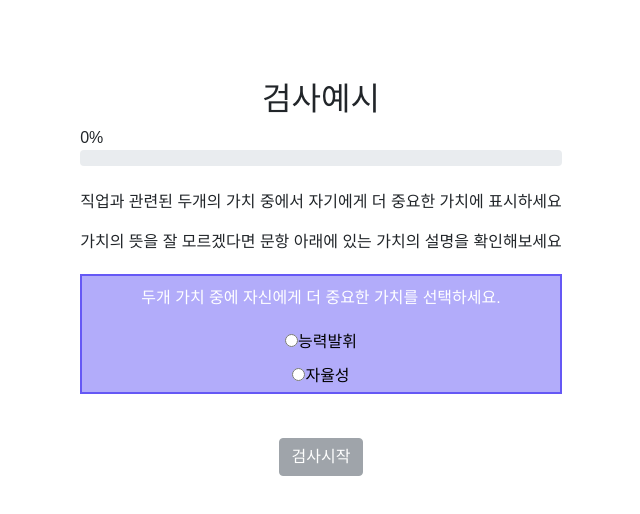
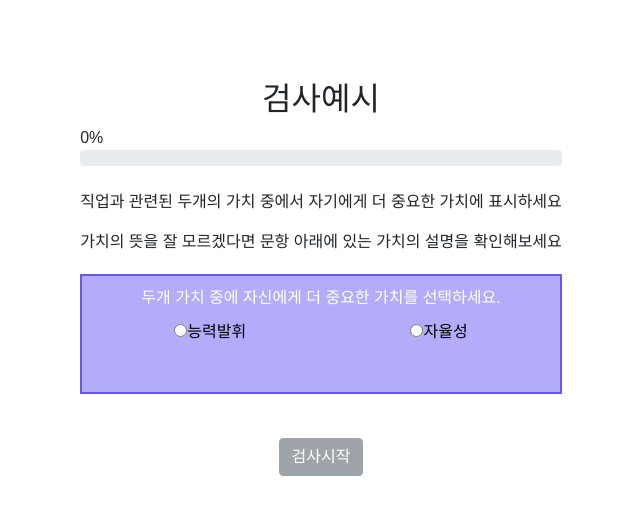
Before and after one commit to Grapefruitgreentealoe/eliceproject, a React (Create React App) app: page /example in a window 1280 px wide. Shown: the top 514 px of the page, without its empty margins (319-959 px from the left). Built offline with nearby package versions, Linux system fonts and the light colour scheme; a web font is replaced by a local one.

Commit message:
merge radioinput and qradioinput

```diff
--- a/src/Questions.jsx
+++ b/src/Questions.jsx
@@ -8,6 +8,7 @@ import ProgressBar from 'react-bootstrap/ProgressBar';
 import 'bootstrap/dist/css/bootstrap.min.css';
 import Button from 'react-bootstrap/Button';
 import { useAnswerDispatch } from './answerContext';
+import {useHistory} from "react-router-dom";
 
 async function getQuestion() {
   const response = await axios.get(
@@ -44,7 +45,7 @@ function Questions() {
       const newArr = [...state];
       newArr[question.qitemNo - 1] = Number(e.target.value);
       const result = newArr.length == page * 5 + 5 || newArr.length == len;
-      console.log('[handleChange] result :', result);
+
       setAllChked(result);
       return newArr;
     });
@@ -52,7 +53,7 @@ function Questions() {
   };
 
   const handleNextButton = (e) => {
-    console.log(allchked, page, e.target.state);
+
     if (allchked) {
       setPage(page + 1);
     }
@@ -65,15 +66,10 @@ function Questions() {
       .slice(page * 5, (page + 1) * 5)
       .filter((el) => !!el).length;
 
-    console.log(
-      '[useEffect]currentCheckStateLength: ',
-      currentCheckStateLength,
-      chkstate,
-      page,
-    );
+
     if (len && chkstate.length == len) {
       dispatch({ type: 'TESTDATA_SEND', payload: chkstate });
-      console.log('dispatch data', chkstate);
+
     }
 
     setAllChked(
--- a/src/components/InputUser.jsx
+++ b/src/components/InputUser.jsx
@@ -1,7 +1,7 @@
 import React, { useEffect, useState } from 'react';
 
 import './page-layout.css';
-import { RadioInput } from './RadioInput';
+import { QRadioInput } from './RadioInput';
 import { NextButton } from './Buttons';
 import { useAnswerDispatch } from '../answerContext';
 
@@ -38,13 +38,13 @@ function InputUser() {
       />
       <br />
       <label>성별</label>
-      <RadioInput
+      <QRadioInput
         values={[
-          { label: '남자', num: '1' },
-          { label: '여자', num: '2' },
+          { label: '남자', value: '1' ,name:"questionNumber1"},
+          { label: '여자', value: '2' ,name:"questionNumber1"},
         ]}
-        name="questionNumber1"
         onClick={handleChange}
+        chked={state}
       />
       <div className="navigation">
         <NextButton
--- a/src/components/RadioInput.jsx
+++ b/src/components/RadioInput.jsx
@@ -1,16 +1,16 @@
 import React from 'react';
 
-export function RadioInput({ onClick, name, values, state }) {
+export function RadioInput({ onClick, values, chked}) {
   return (
     <div>
       {values.map((value) => (
-        <div key={value.num} style={{ marginTop: '10px' }}>
+        <div key={value.value} style={{ marginTop: '10px' }}>
           <input
-            name={name}
-            defaultChecked={value.num === state}
+            name={value.name}
+            checked={value.value === chked}
             onClick={onClick}
             type="radio"
-            value={value.num}
+            value={value.value}
           />
           {value.label}
         </div>
--- a/src/page/TestFin.jsx
+++ b/src/page/TestFin.jsx
@@ -7,7 +7,6 @@ import '../components/page-layout.css';
 
 export default function TestFin() {
 
-  console.log(data.name);
   return (
     <PageLayout title="검사가 완료되었습니다.">
       검사가 완료되었습니다.
--- a/src/page/TestSample.jsx
+++ b/src/page/TestSample.jsx
@@ -1,13 +1,15 @@
 import React, { useState } from 'react';
 
 import PageLayout from '../components/PageLayout';
-import { RadioInput } from '../components/RadioInput';
+import { QRadioInput } from '../components/RadioInput';
 import { NextButton } from '../components/Buttons';
 import '../components/page-layout.css';
 import ProgressBar from 'react-bootstrap/ProgressBar';
 import 'bootstrap/dist/css/bootstrap.min.css';
+import {useHistory} from "react-router-dom";
 
 function TestExample() {
+  const history = useHistory();
   const [state, setState] = useState('');
 
   const handleChange = (e) => {
@@ -28,28 +30,22 @@ function TestExample() {
         </p>
         <div className="question-box">
           두개 가치 중에 자신에게 더 중요한 가치를 선택하세요.
-          <div
-            style={{
-              display: 'flex',
-              flexDirection: 'row',
-              justifyContent: 'space-around',
-              color: 'black',
-              marginTop: '10px',
-            }}
-          >
-            <RadioInput
+          <div>
+            <QRadioInput
               values={[
                 {
                   label: '능력발휘',
-                  num: 1,
+                  value: "1",
+                  name:"example"
                 },
                 {
                   label: '자율성',
-                  num: 2,
+                  value: "2",
+                  name:"example"
                 },
               ]}
               onClick={handleChange}
-              name="example"
+              chked={state}
             />
           </div>
         </div>
```
Also changed, not shown: 1 other file (tests, documents, lock files or other folders).
